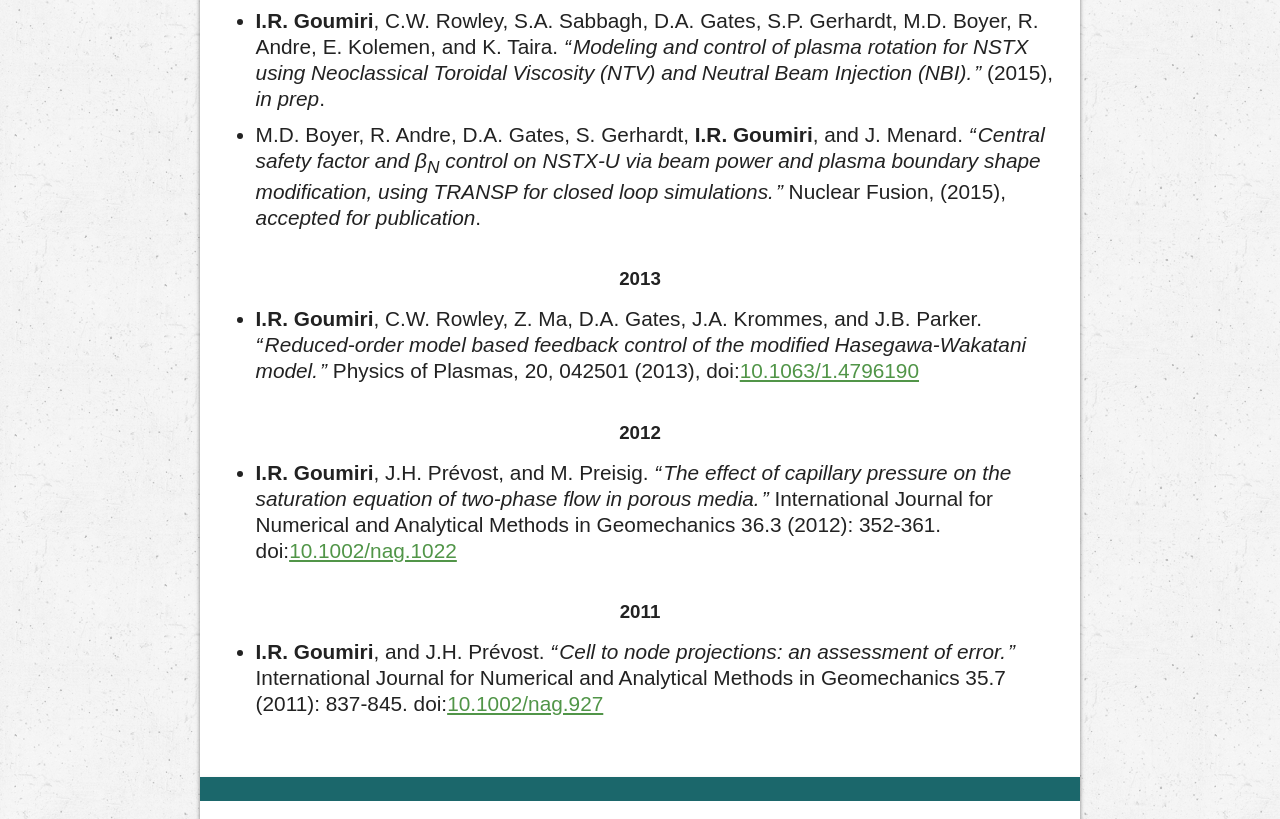
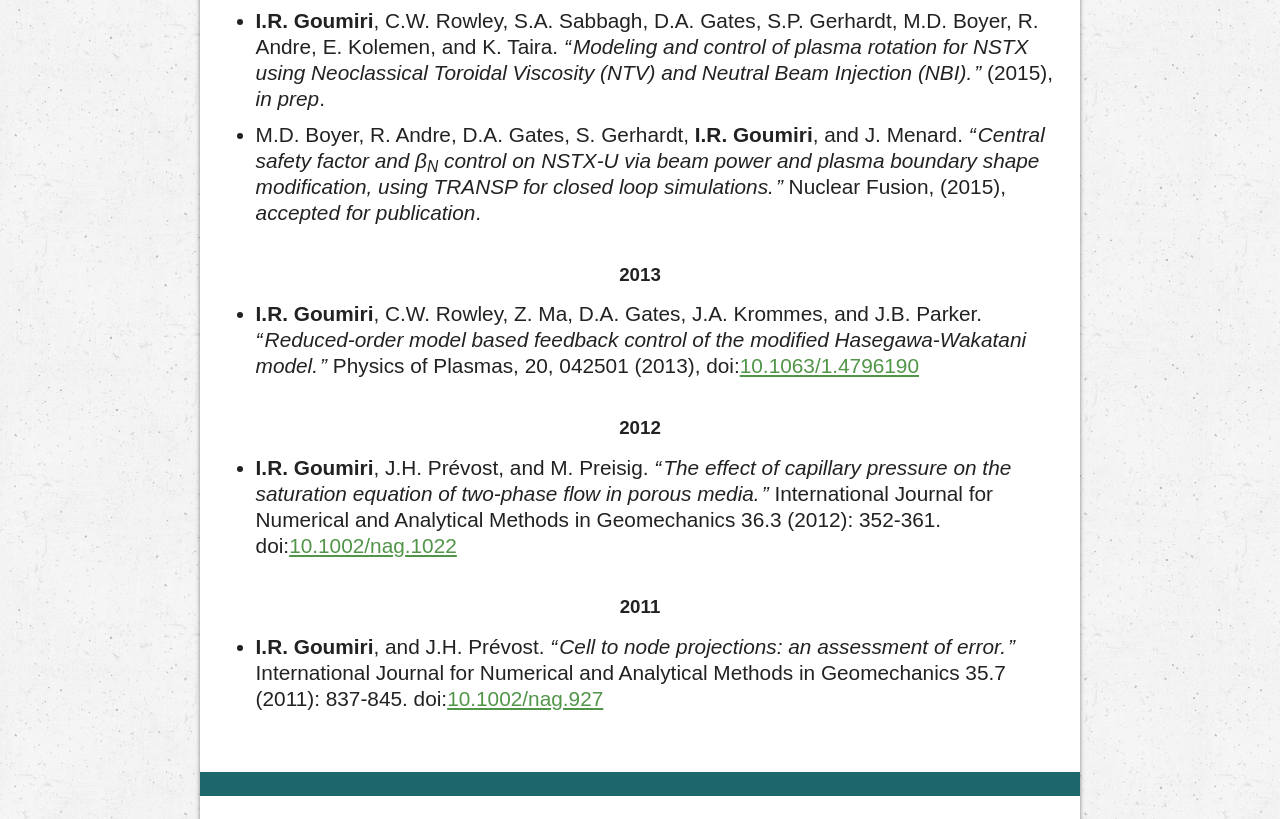
Before and after one commit to igoumiri/imenegoumiri.me, a plain HTML site: page index.html in a window 1280 px wide. Shown: the part 829-1648 px from the top of the page. Drawn offline with Linux system fonts and the light colour scheme.

Commit message:
Fix line height of lines containing sub/superscripts

```diff
--- a/index.html
+++ b/index.html
@@ -158,6 +158,21 @@
 
 		footer a:active {
 			color: #777;
+		}
+
+		sub, sup {
+			font-size: 75%;
+			line-height: 0;
+			position: relative;
+			vertical-align: baseline;
+		}
+
+		sup {
+			top: -0.5em;
+		}
+
+		sub {
+			bottom: -0.25em;
 		}
 
 		@media only screen and (min-width: 35rem) {
```
